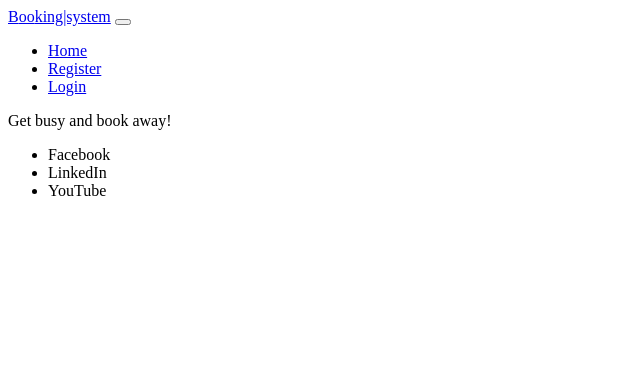
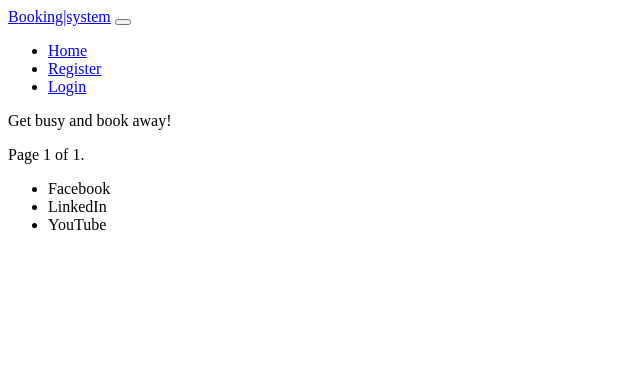
Before and after one commit to AndreasChristensen89/resto-booking-system, a Django app: page / in a window 1280 px wide. Shown: the top 390 px of the page, without its empty margins (0-640 px from the left). Run offline with Django 3.2, Linux system fonts and the light colour scheme; data that the repository does not hold is empty.

Commit message:
Add site pagination, add ACCOUNT_EMAIL_VERIFICATION = 'noneto fix user reg. iss.

```diff
--- a/project/settings.py
+++ b/project/settings.py
@@ -55,6 +55,8 @@ SITE_ID = 1
 
 LOGIN_REDIRECT_URL = '/'
 LOGOUT_REDIRECT_URL = '/'
+
+ACCOUNT_EMAIL_VERIFICATION = 'none'
 
 MIDDLEWARE = [
     'django.middleware.security.SecurityMiddleware',
--- a/reservation/views.py
+++ b/reservation/views.py
@@ -7,7 +7,7 @@ class ReservationList(generic.ListView):
     model = Reservation
     queryset = Reservation.objects.all()
     template_name = 'index.html'
-    paginate_by = 9
+    paginate_by = 6
 
 
 class ReservationDetail(View):
--- a/templates/index.html
+++ b/templates/index.html
@@ -15,4 +15,22 @@
 {% endfor %}
 </ul>
 
+<div class="pagination">
+    <span class="step-links">
+        {% if page_obj.has_previous %}
+            <a href="?page=1">&laquo; first</a>
+            <a href="?page={{ page_obj.previous_page_number }}">previous</a>
+        {% endif %}
+
+        <span class="current">
+            Page {{ page_obj.number }} of {{ page_obj.paginator.num_pages }}.
+        </span>
+
+        {% if page_obj.has_next %}
+            <a href="?page={{ page_obj.next_page_number }}">next</a>
+            <a href="?page={{ page_obj.paginator.num_pages }}">last &raquo;</a>
+        {% endif %}
+    </span>
+</div>
+
 {% endblock %}
```
